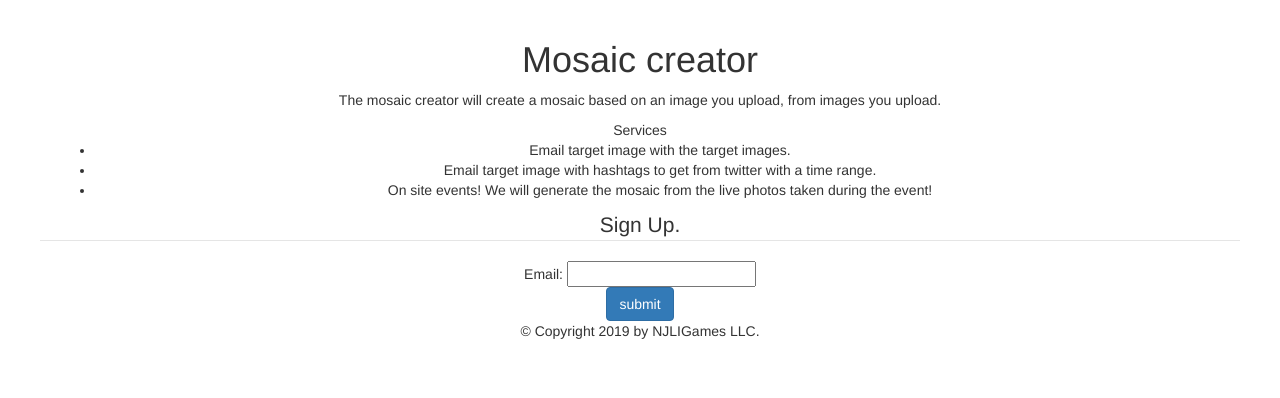
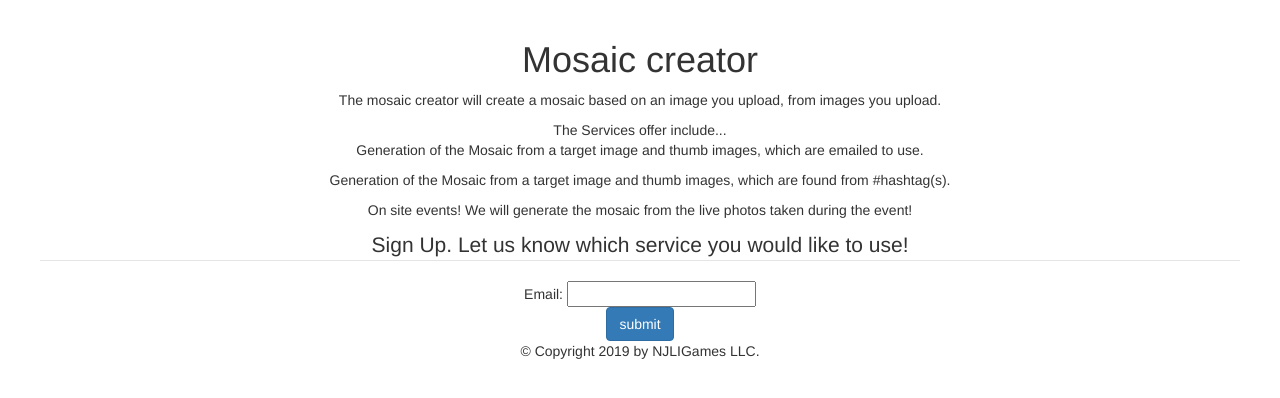
Before and after one commit to njligames/MosaicEventSite, a Flask app: page / in a window 1280 px wide. Shown: the part 52-450 px from the top of the page. Run offline with Flask 2, Linux system fonts and the light colour scheme; some libraries are stand-ins or nearby versions.

Commit message:
updated the services

```diff
--- a/templates/index.html
+++ b/templates/index.html
@@ -9,17 +9,15 @@
     <p>
     The mosaic creator will create a mosaic based on an image you upload, from images you upload.
     </p>
-    Services
-    <ul>
-      <li>Email target image with the target images.</li>
-      <li>Email target image with hashtags to get from twitter with a time range.</li>
-      <li>On site events! We will generate the mosaic from the live photos taken during the event!</li>
-    </ul>
+    The Services offer include...
+      <p>Generation of the Mosaic from a target image and thumb images, which are emailed to use.</p>
+      <p>Generation of the Mosaic from a target image and thumb images, which are found from #hashtag(s).</p>
+      <p>On site events! We will generate the mosaic from the live photos taken during the event!</p>
 
     <div class="row text-center">
         <form action="prereg" method = "POST" enctype = "multipart/form-data">
             <fieldset>
-                <legend>Sign Up.</legend>
+                <legend>Sign Up. Let us know which service you would like to use!</legend>
                 <!-- Name: <input type="text" name="username"><br> -->
                 Email: <input type="email" name="email"><br>
                 <button class="btn btn-primary" id="sendButton">submit</button>
```
